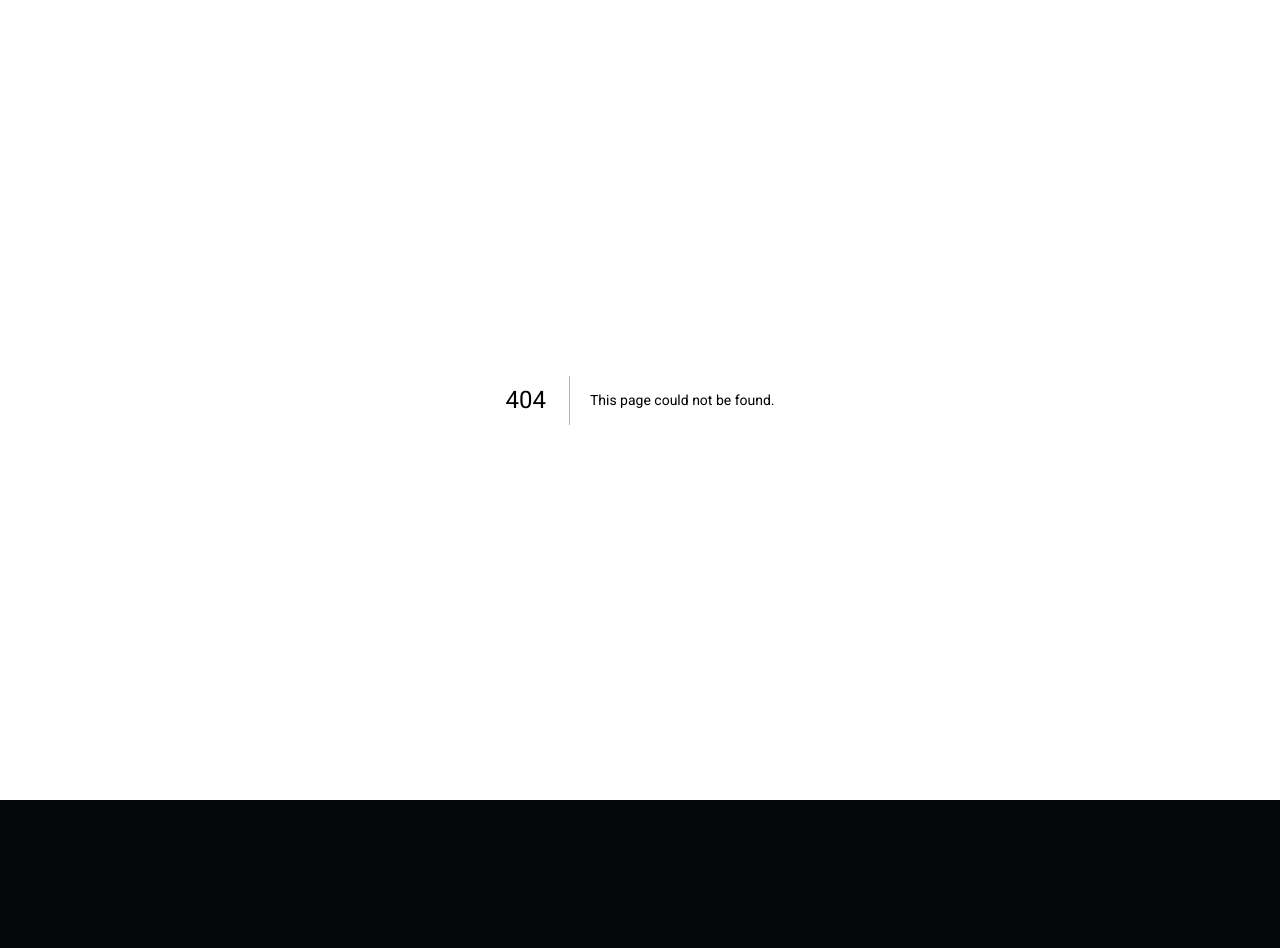
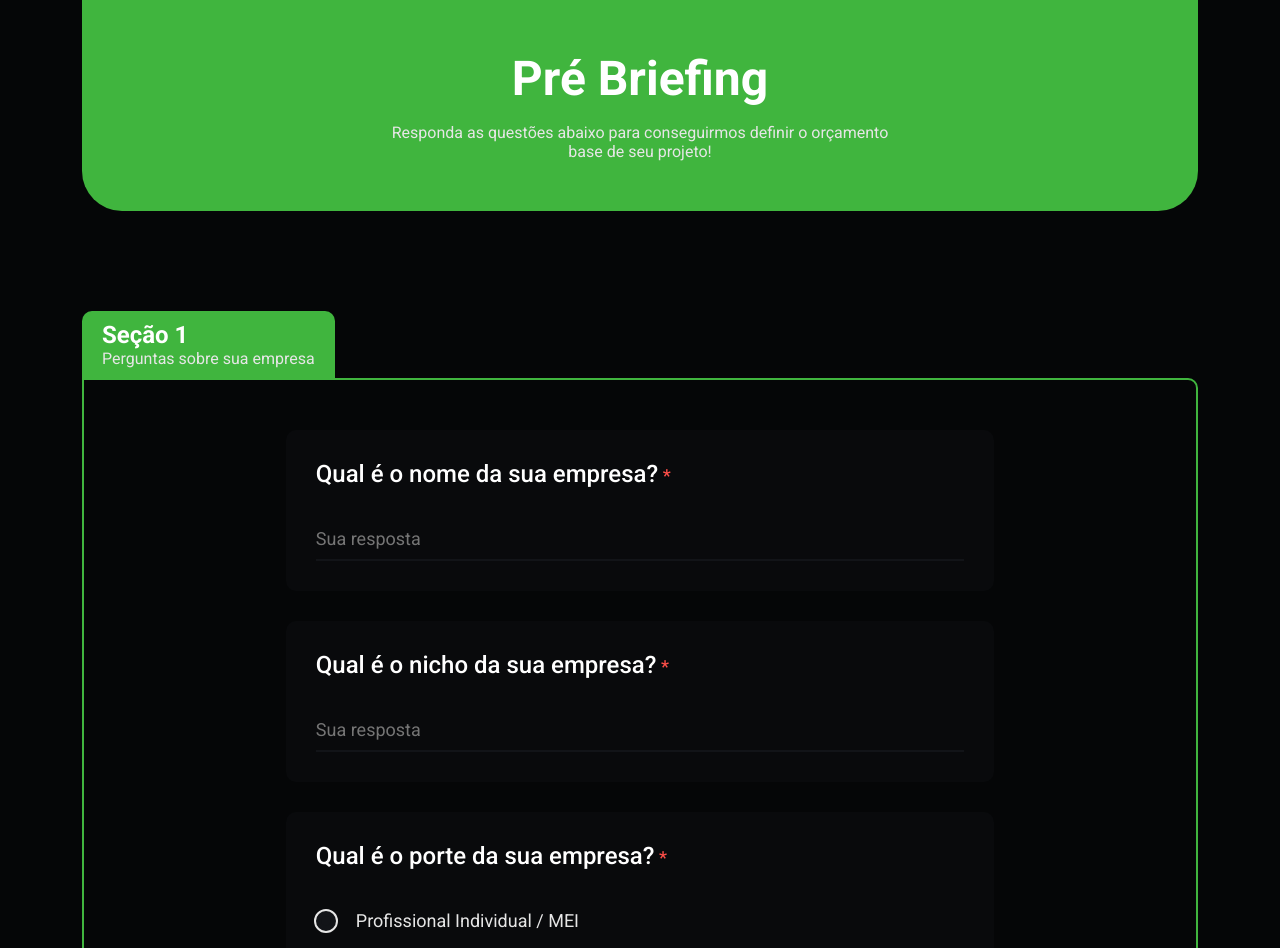
Before and after one commit to varelalucas/portfoliov3, a Next.js app: page /briefings/pre-briefing in a window 1280 px wide. Before the commit this address had no page. Shown: the top 948 px of the page. Before the commit the page ends 800 px from the top, so only its background shows below. Built offline with nearby package versions, Linux system fonts and the light colour scheme.

Commit message:
Add pre-briefing section

```diff
--- a/config.json
+++ b/config.json
@@ -1,6 +1,6 @@
 {
   "api": {
-    "base_url": "http://localhost:3333/api/v3",
+    "base_url": "https://lucassites.com.br/api/v3",
     "secret_token": "5GFKNSzDNAbBGSqmBe2rJUnfBG76SrALV46ABjAZ9jeAzxUjxy"
   },
   "website": {
--- /dev/null
+++ b/src/components/Briefings/PreBriefingContent/PreBriefingContent.module.scss
@@ -0,0 +1,149 @@
+@import '../../../styles/colors.scss';
+
+.briefing {
+  .head {
+    .content {
+      background-color: $clrPrimary;
+      padding: 50px;
+      border-radius: 0 0 40px 40px;
+      text-align: center;
+      display: flex;
+      flex-direction: column;
+      align-items: center;
+
+      h4 {
+        font-size: 48px;
+        font-weight: 700;
+      }
+
+      p {
+        margin-top: 16px;
+        color: #e6e6e6;
+        max-width: 50%;
+      }
+    }
+  }
+
+  .body {
+    margin: 100px 0;
+
+    form {
+      .section {
+        .title {
+          padding: 10px 20px;
+          background-color: $clrPrimary;
+          width: fit-content;
+          border-radius: 10px 10px 0 0;
+
+          h4 {
+            font-size: 24px;
+            font-weight: 700;
+          }
+
+          p {
+            color: #e6e6e6;
+          }
+        }
+
+        .content {
+          border: 2px solid $clrPrimary;
+          padding: 50px;
+          border-radius: 0 10px 10px 10px;
+          display: flex;
+          flex-direction: column;
+          align-items: center;
+          gap: 30px;
+
+          .question {
+            background-color: $bgSecondary;
+            padding: 30px;
+            border-radius: 10px;
+            max-width: 70%;
+            width: 100%;
+
+            h4 {
+              font-size: 24px;
+              font-weight: 500;
+
+              span {
+                &::before {
+                  content: ' '
+                }
+
+                color: #ff4f49;
+                font-size: 18px;
+              }
+            }
+
+            input[type="text"] {
+              background-color: transparent;
+              border: none;
+              border-bottom: 2px solid $bgThird;
+              margin-top: 40px;
+              padding: 0 0 10px 0;
+              font-size: 18px;
+              color: #e6e6e6;
+              width: 100%;
+              transition: .2s all ease;
+
+              &:focus {
+                outline: none;
+                border-bottom-color: $clrPrimary;
+                color: $clrPrimary;
+                transition: .2s all ease;
+              }
+            }
+
+            .options {
+              margin-top: 40px;
+              display: flex;
+              flex-direction: column;
+              gap: 20px;
+
+              .option {
+                display: flex;
+                align-items: center;
+                gap: 20px;
+
+                label {
+                  p {
+                    font-size: 18px;
+                    color: #e6e6e6;
+                  }
+                }
+
+                input[type="radio"] {
+                  appearance: none;
+
+                  &::after {
+                    content: '';
+                    display: block !important;
+                    width: 10px;
+                    height: 10px;
+                    background: $bgThird;
+                    border-radius: 50%;
+                    border: 5px solid $bgThird;
+                    outline: 2px solid #e6e6e6;
+                    transition: .2s all ease;
+                  }
+
+                  &:checked::after {
+                    content: '';
+                    display: block !important;
+                    background-color: $clrPrimary;
+                    width: 10px;
+                    height: 10px;
+                    border-radius: 50%;
+                    border: 5px solid $bgThird;
+                    outline: 2px solid $clrPrimary;
+                    transition: .2s all ease;
+                  }
+                }
+              }
+            }
+          }
+        }
+      }
+    }
+  }
+}
--- /dev/null
+++ b/src/components/Briefings/PreBriefingContent/index.tsx
@@ -0,0 +1,199 @@
+import { NextPage } from 'next'
+import styles from './PreBriefingContent.module.scss'
+
+const PreBriefingContent: NextPage = () => {
+  const form = [
+    {
+      title: "Seção 1",
+      key: "section1",
+      description: "Perguntas sobre sua empresa",
+      questions: [
+        {
+          title: "Qual é o nome da sua empresa?",
+          key: "name",
+          type: "text",
+          placeholder: "Sua resposta"
+        },
+        {
+          title: "Qual é o nicho da sua empresa?",
+          key: "nicho",
+          type: "text",
+          placeholder: "Sua resposta"
+        },
+        {
+          title: "Qual é o porte da sua empresa?",
+          key: "size",
+          type: "radio",
+          options: [
+            {
+              key: "one",
+              type: "mei",
+              title: "Profissional Individual / MEI"
+            },
+            {
+              key: "two",
+              type: "mei",
+              title: "Micro (2 - 10 Funcionários)"
+            },
+            {
+              key: "three",
+              type: "mei",
+              title: "Pequena (10 - 50 Funcionários)"
+            },
+            {
+              key: "four",
+              type: "mei",
+              title: "Média (50 - 100 Funcionários)"
+            },
+            {
+              key: "five",
+              type: "mei",
+              title: "Grande (Mais de 100 funcionários)"
+            },
+            {
+              key: "six",
+              type: "mei",
+              title: "Ainda não temos registro"
+            }
+          ]
+        },
+        {
+          title: "Qual será o tipo do website?",
+          key: "type",
+          type: "radio",
+          options: [
+            {
+              key: "one",
+              type: "wtype",
+              title: "Landing Page"
+            },
+            {
+              key: "two",
+              type: "wtype",
+              title: "Institucional"
+            },
+            {
+              key: "three",
+              type: "wtype",
+              title: "Apresentação de um produto"
+            },
+            {
+              key: "four",
+              type: "wtype",
+              title: "Site one-page"
+            },
+            {
+              key: "five",
+              type: "wtype",
+              title: "Blog virtual"
+            },
+            {
+              key: "six",
+              type: "wtype",
+              title: "Site dinâmico"
+            }
+          ]
+        },
+        {
+          title: "Preciso que meu projeto seja INICIADO em:",
+          key: "timestart",
+          type: "radio",
+          options: [
+            {
+              key: "one",
+              type: "otimestart",
+              title: "No máximo em até 15 dias"
+            },
+            {
+              key: "two",
+              type: "otimestart",
+              title: "No máximo até o próximo mês"
+            },
+            {
+              key: "three",
+              type: "otimestart",
+              title: "Posso esperar mais de um mês"
+            }
+          ]
+        }
+      ]
+    }
+  ]
+
+  return (
+    <section className={styles.briefing}>
+      <div className={styles.head}>
+        <div className="container">
+          <div className={styles.content}>
+            <h4>
+              Pré Briefing
+            </h4>
+            <p>
+              Responda as questões abaixo para conseguirmos definir o orçamento base de seu projeto!
+            </p>
+          </div>
+        </div>
+      </div>
+      <div className={styles.body}>
+        <div className="container">
+          <form>
+            {form.map(section => {
+              return (
+                <div className={styles.section} key={section.key}>
+                  <div className={styles.title}>
+                    <h4>{section.title}</h4>
+                    <p>{section.description}</p>
+                  </div>
+                  <div className={styles.content}>
+                    {section.questions.map(question => {
+                      if (question.type === "text") {
+                        return (
+                          <div className={styles.question} key={question.key}>
+                            <h4>
+                              {question.title}
+                              <span>
+                                *
+                              </span>
+                            </h4>
+                            <input type="text" placeholder={question.placeholder} required/>
+                          </div>
+                        )
+                      }
+
+                      if (question.type === "radio") {
+                        return (
+                          <div className={styles.question}>
+                            <h4>
+                              {question.title}
+                              <span>
+                                *
+                              </span>
+                            </h4>
+                            <div className={styles.options}>
+                              {question.options?.map(option => {
+                                return (
+                                  <div className={styles.option} key={option.key}>
+                                    <input type="radio" name={option.type} required/>
+                                    <label htmlFor="type">
+                                      <p>{option.title}</p>
+                                    </label>
+                                  </div>
+                                )
+                              })}
+                            </div>
+                          </div>
+                        )
+                      }
+                    })}
+                  </div>
+                </div>
+              )
+            })}
+          </form>
+        </div>
+      </div>
+    </section>
+  )
+}
+
+export { PreBriefingContent }
--- a/src/components/Dashboard/EditProject/index.tsx
+++ b/src/components/Dashboard/EditProject/index.tsx
@@ -32,7 +32,7 @@ const EditProject: NextPage = () => {
 
     axios({
       method: 'PUT',
-      url: `${config.api.base_url}/api/v3/projects/edit`,
+      url: `${config.api.base_url}/projects/edit`,
       headers: {
         'Authorization': 'Bearer 5GFKNSzDNAbBGSqmBe2rJUnfBG76SrALV46ABjAZ9jeAzxUjxy'
       },
@@ -53,7 +53,7 @@ const EditProject: NextPage = () => {
     const loadContent = async (project: any): Promise<void> => {
       const res = await axios({
         method: 'GET',
-        url: `${config.api.base_url}/api/v3/projects/${project}`,
+        url: `${config.api.base_url}/projects/${project}`,
       })
       const data = res.data
 
--- a/src/components/Header/Header.module.scss
+++ b/src/components/Header/Header.module.scss
@@ -2,7 +2,7 @@
 
 .header {
   height: 100%;
-  background: linear-gradient(90deg, #090A0C 0%, #090A0C 50%, #40B53E 50.01%, #40B53E 100%);
+  background: linear-gradient(90deg, $bgSecondary 0%, $bgSecondary 50%, $clrPrimary 50.01%, $clrPrimary 100%);
 
   .hero {
     .flex {
--- a/src/pages/_document.tsx
+++ b/src/pages/_document.tsx
@@ -38,7 +38,7 @@ class MyDocument extends Document {
             content="Desenvolvedor Front-End e UX/UI Design, sempre tentando trazer inovações para meus projetos, está esperando o que? faça logo seu orçamento!"
           />
           <link rel="shortcut icon" href="/logo.png" />
-          <link href="https://fonts.googleapis.com/css2?family=Roboto:wght@400;700;900&display=swap" rel="stylesheet" />
+          <link href="https://fonts.googleapis.com/css2?family=Roboto:wght@400;500;700;900&display=swap" rel="stylesheet" />
         </Head>
         <body>
           <Main />
--- /dev/null
+++ b/src/pages/briefings/pre-briefing.tsx
@@ -0,0 +1,21 @@
+import { NextPage } from 'next'
+import Head from 'next/head'
+import { PreBriefingContent } from '../../components/Briefings/PreBriefingContent'
+
+const PreBriefing: NextPage = () => {
+    return (
+      <>
+        <Head>
+          <title>
+            Pré-Briefing | LucasSites
+          </title>
+        </Head>
+        <main>
+          <PreBriefingContent />
+        </main>
+      </>
+    )
+}
+
+
+export default PreBriefing
--- a/src/styles/colors.scss
+++ b/src/styles/colors.scss
@@ -1,3 +1,4 @@
 $clrPrimary: #40B53E;
 $bgPrimary: #050607;
 $bgSecondary: #090A0C;
+$bgThird: #121418;
```
